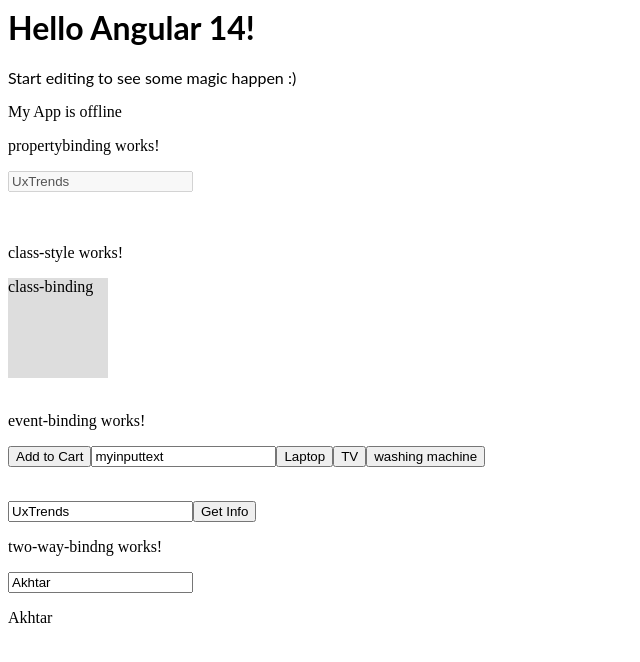
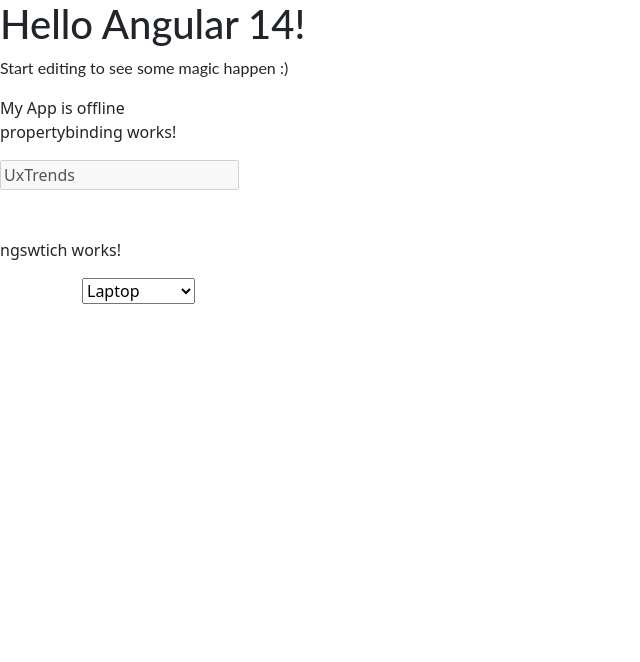
Before and after one commit to AkhtarGul/UxTrendsTutorial, an Angular app: page / in a window 1280 px wide. Shown: the top 662 px of the page, without its empty margins (0-640 px from the left). Built offline with nearby package versions, Linux system fonts and the light colour scheme.

Commit message:
3 files modified, 3 added

```diff
--- a/src/app/app.component.html
+++ b/src/app/app.component.html
@@ -6,8 +6,9 @@ My App is {{appState? on:off}}
 <app-propertybinding></app-propertybinding>
 
 <br>
-<app-class-style></app-class-style>
+<!-- <app-class-style></app-class-style>
 <br>
 <app-event-binding></app-event-binding>
 <br>
-<app-two-way-bindng></app-two-way-bindng>
+<app-two-way-bindng></app-two-way-bindng> -->
+<app-ngswtich></app-ngswtich>
--- a/src/app/app.module.ts
+++ b/src/app/app.module.ts
@@ -8,10 +8,11 @@ import { PropertybindingComponent } from './propertybinding/propertybinding.comp
 import { ClassStyleComponent } from './class-style/class-style.component';
 import { EventBindingComponent } from './event-binding/event-binding.component';
 import { TwoWayBindngComponent } from './two-way-bindng/two-way-bindng.component';
+import { NgswtichComponent } from './ngswtich/ngswtich.component';
 
 @NgModule({
   imports:      [ BrowserModule, FormsModule ],
-  declarations: [ AppComponent, HelloComponent,PropertybindingComponent,ClassStyleComponent,EventBindingComponent,TwoWayBindngComponent],
+  declarations: [ AppComponent, HelloComponent,PropertybindingComponent,ClassStyleComponent,EventBindingComponent,TwoWayBindngComponent,NgswtichComponent],
   bootstrap:    [ AppComponent ]
 })
 export class AppModule { }
--- /dev/null
+++ b/src/app/ngswtich/ngswtich.component.html
@@ -0,0 +1,12 @@
+<p>ngswtich works!</p>
+
+<div class="container">
+  <div class="mid-4">
+    <select>
+      <option value="Laptop">Laptop</option>
+      <option value="Mobile">Mobile</option>
+      <option value="Tv">Tv</option>
+      <option value="MicroPhone">MicroPhone</option>
+    </select>
+  </div>
+</div>
--- /dev/null
+++ b/src/app/ngswtich/ngswtich.component.ts
@@ -0,0 +1,15 @@
+import { Component, OnInit } from '@angular/core';
+
+@Component({
+  selector: 'app-ngswtich',
+  templateUrl: './ngswtich.component.html',
+  styleUrls: ['./ngswtich.component.css']
+})
+export class NgswtichComponent implements OnInit {
+
+  constructor() { }
+
+  ngOnInit() {
+  }
+
+}
--- a/src/styles.css
+++ b/src/styles.css
@@ -1 +1,2 @@
 /* Add application styles & imports to this file! */
+@import '~bootstrap/dist/css/bootstrap.css';
```
Also changed, not shown: src/app/ngswtich/ngswtich.component.css (added).
